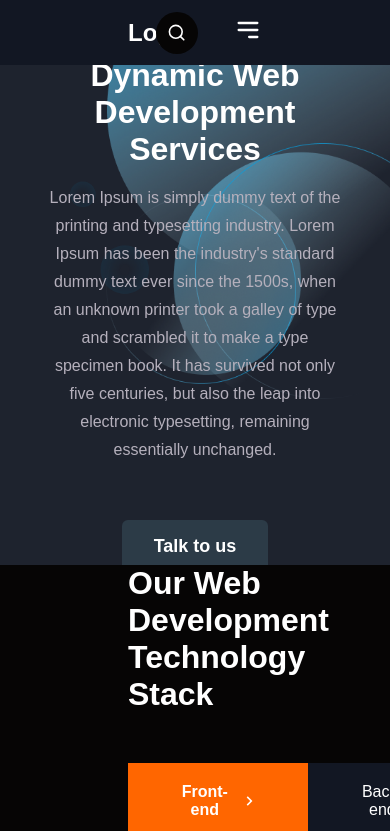
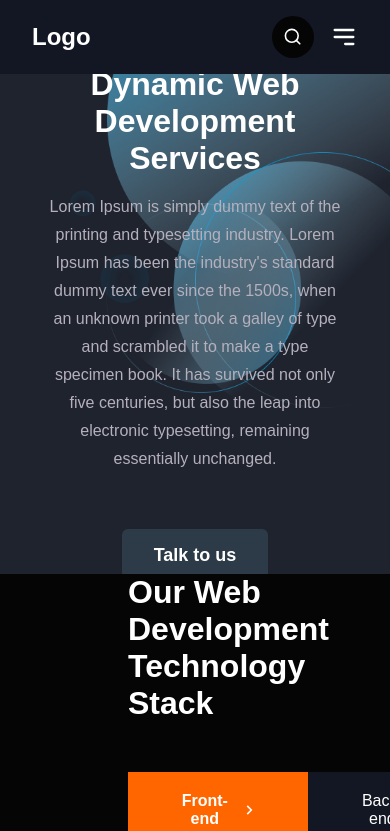
Before and after one commit to magicchat-core/powermetica, a Next.js app: page /website-development in a window 390 px wide. Shown: the top 831 px of the page. Built offline with nearby package versions, Linux system fonts and the light colour scheme.

Commit message:
fixed navbar responsiveness

```diff
--- a/src/Components/Navbar.js
+++ b/src/Components/Navbar.js
@@ -2,7 +2,7 @@
 
 import { useEffect, useRef, useState } from "react";
 import { FiSearch } from "react-icons/fi";
-import { HiOutlineMenuAlt3 } from "react-icons/hi";
+import { HiOutlineMenuAlt3, HiOutlineX } from "react-icons/hi";
 import { FaAngleDown } from "react-icons/fa6";
 import Link from "next/link";
 import styles from "./Navbar.module.css";
@@ -10,6 +10,7 @@ import styles from "./Navbar.module.css";
 export default function Navbar() {
   const [activeDropdown, setActiveDropdown] = useState(null);
   const [showSearch, setShowSearch] = useState(false);
+  const [showMobileMenu, setShowMobileMenu] = useState(false);
   const navRef = useRef(null);
 
   const navItems = [
@@ -17,7 +18,7 @@ export default function Navbar() {
     {
       label: "Services",
       subItems: [
-        { label: "Mobile App Development", slug: "" },
+        { label: "Mobile App Development", slug: "mobilea-app-development" },
         { label: "Website Development", slug: "website-development" },
         { label: "eCommerce Solutions", slug: "ecommerce-solutions" },
         { label: "Software Development", slug: "software-development" },
@@ -29,10 +30,22 @@ export default function Navbar() {
       label: "Industries",
       subItems: [
         { label: "Dating App Development", slug: "dating-app-development" },
-        { label: "E-commerce App Development", slug: "ecommerce-app-development" },
-        { label: "Grocery Delivery App Development", slug: "grocery-delivery-app-development" },
-        { label: "EducationTech Software Development", slug: "educationtech-software-development" },
-        { label: "Financial Services Software Solutions", slug: "financial-services-software-solutions" },
+        {
+          label: "E-commerce App Development",
+          slug: "ecommerce-app-development",
+        },
+        {
+          label: "Grocery Delivery App Development",
+          slug: "grocery-delivery-app-development",
+        },
+        {
+          label: "EducationTech Software Development",
+          slug: "educationtech-software-development",
+        },
+        {
+          label: "Financial Services Software Solutions",
+          slug: "financial-services-software-solutions",
+        },
         { label: "Healthcare", slug: "healthcare" },
       ],
     },
@@ -65,7 +78,11 @@ export default function Navbar() {
     <nav className={styles.navbar} ref={navRef}>
       <div className={styles.logo}>Logo</div>
 
-      <ul className={styles["nav-items"]}>
+      <ul
+        className={`${styles["nav-items"]} ${
+          showMobileMenu ? styles.showMobileMenu : ""
+        }`}
+      >
         {navItems.map((item) => (
           <li key={item.label} className={styles["nav-item"]}>
             {item.subItems ? (
@@ -135,9 +152,21 @@ export default function Navbar() {
           </span>
         </div>
 
-        <span>
-          <HiOutlineMenuAlt3 style={{ fontSize: "28px" }} />
-        </span>
+        <div
+          className={styles.menuToggle}
+          onClick={() => setShowMobileMenu((prev) => !prev)}
+        >
+          <HiOutlineMenuAlt3
+            className={`${styles.icon} ${
+              showMobileMenu ? styles.iconHidden : styles.iconVisible
+            }`}
+          />
+          <HiOutlineX
+            className={`${styles.icon} ${
+              showMobileMenu ? styles.iconVisible : styles.iconHidden
+            }`}
+          />
+        </div>
       </div>
     </nav>
   );
--- a/src/Components/Navbar.module.css
+++ b/src/Components/Navbar.module.css
@@ -89,23 +89,23 @@
 
   .nav-icons {
     display: flex;
-    gap: 2rem;
-    font-size: 1.2rem;
-    cursor: pointer;
     align-items: center;
     justify-content: space-between;
+    gap: 1rem;
+    width: auto;
   }
 
   .searchWrapper {
     position: relative;
     display: flex;
     align-items: center;
+    height: 42px;
   }
 
   .searchInput {
     width: 200px;
     padding-left: 1.2rem;
-    padding-right: 40px; /* space for icon */
+    padding-right: 40px;
     font-size: 1rem;
     border-radius: 28px;
     outline: none;
@@ -114,12 +114,17 @@
     height: 42px;
     border: none;
     color: var(--white-color);
+    transition: all 0.3s ease;
+    position: absolute;
+    right: 0px;
+    z-index: -1;
+    top: 50%;
+    transform: translateY(-50%);
+    pointer-events: auto;
   }
 
   .searchIcon {
-    cursor: pointer;
     font-size: 1.2rem;
-    transition: all 0.3s ease;
     width: 42px;
     height: 42px;
     border-radius: 50%;
@@ -127,17 +132,47 @@
     align-items: center;
     justify-content: center;
     background-color: var(--dark-text);
-    position: absolute;
-    right: 4px;
-    top: 50%;
-    transform: translateY(-50%);
     color: var(--white-color);
-    pointer-events: auto; /* allow clicking */
+    cursor: pointer;
   }
 
   .insideInput {
     pointer-events: auto;
   }
+  .nav-icons span {
+    cursor: pointer;
+  }
+  .nav-icons svg {
+    transition: transform 0.3s ease;
+  }
+  .menuToggle {
+    position: relative;
+    width: 28px;
+    height: 28px;
+    display: inline-block;
+    cursor: pointer;
+  }
+
+  .icon {
+    position: absolute;
+    top: 0;
+    left: 0;
+    font-size: 28px;
+    transition: opacity 0.3s ease, transform 0.3s ease;
+  }
+
+  .iconVisible {
+    opacity: 1;
+    transform: rotate(0deg);
+    pointer-events: auto;
+  }
+
+  .iconHidden {
+    opacity: 0;
+    transform: rotate(90deg);
+    pointer-events: none;
+  }
+
 
   @keyframes fadeIn {
     from {
@@ -150,9 +185,59 @@
     }
   }
 
-  /* Responsive */
-  @media (max-width: 768px) {
-    .nav-items {
-      display: none; /* You can add a mobile menu later */
-    }
+
+  /* Hide nav-items initially on mobile */
+@media (max-width: 768px) {
+  .navbar{
+    padding: 1rem 2rem;
   }
+  .nav-items {
+    display: none;
+    position: absolute;
+    top: 100%;
+    left: 0;
+    flex-direction: column;
+    background: var(--bg_color);
+    width: 100%;
+    padding: 1rem 2rem;
+    box-shadow: 0 8px 16px rgba(0, 0, 0, 0.2);
+    z-index: 998;
+  }
+
+  .nav-items.showMobileMenu {
+    display: flex;
+  }
+
+  .nav-item {
+    width: 100%;
+  }
+
+  .nav-button {
+    width: 100%;
+    text-align: left;
+    padding: 1rem 0;
+  }
+
+  .dropdown {
+    position: relative;
+    top: auto;
+    left: auto;
+    box-shadow: none;
+    background: transparent;
+  }
+
+  .dropdown-item {
+    background: transparent;
+    color: var(--white-color);
+    padding-left: 1.5rem;
+  }
+
+  .nav-icons {
+    gap: 1rem;
+    display: flex;
+    align-items: center;
+  }
+  .searchInput{
+    width: 300px;
+  }
+}
```
